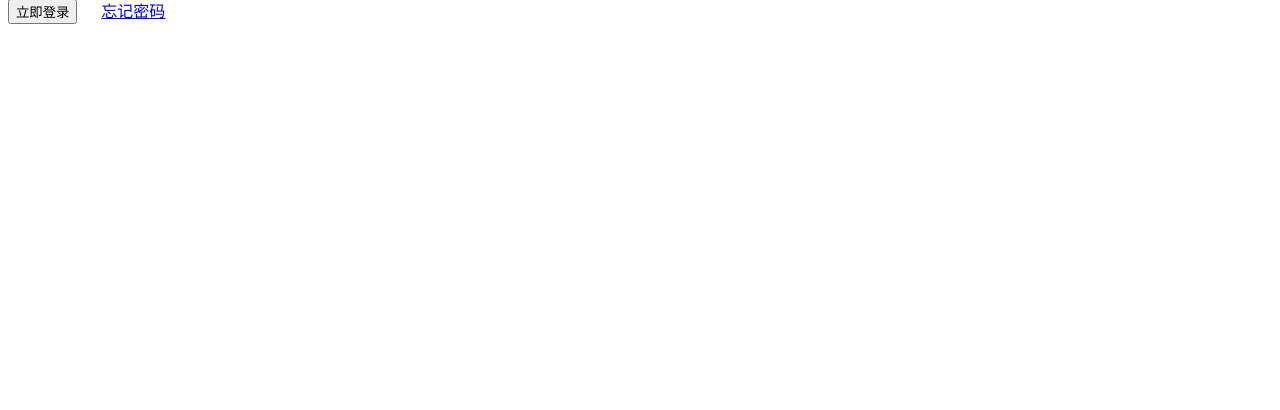
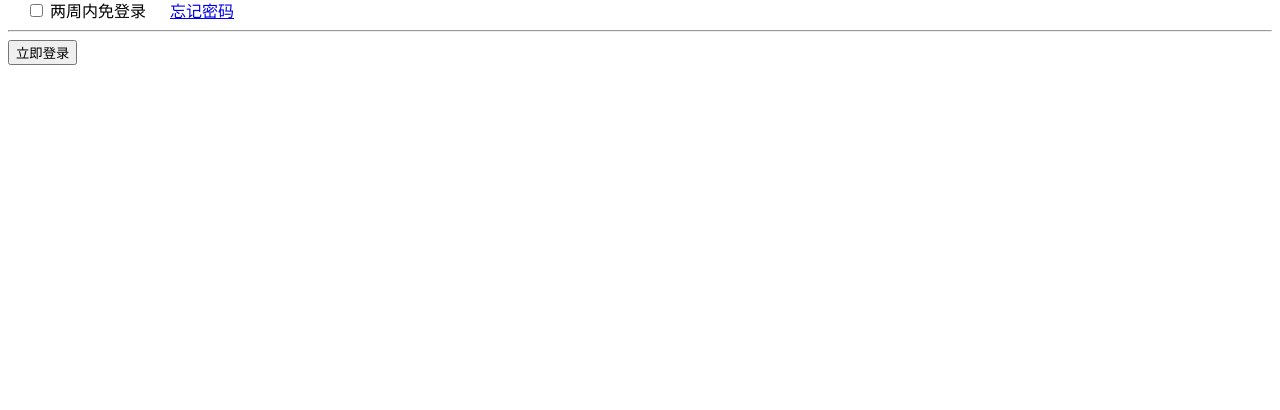
Before and after one commit to xuyanwei/authentication, a Django app: template djangotest/templates/myapp1/signin.html in a window 1280 px wide. Shown: the part 390-800 px from the top of the page. Run offline with Django 3.2, Linux system fonts and the light colour scheme; the template is opened without the code that fills it, so the values that code supplies are empty; parts of the project's set-up code (start-up, migrations or seed data) failed here and were passed over.

Commit message:
add login expiring

```diff
--- a/djangotest/myapp1/views.py
+++ b/djangotest/myapp1/views.py
@@ -55,8 +55,12 @@ def sign_in(request):
         username = request.POST.get('accName', '')
         password = request.POST.get('accPassWord', '')
         confirm = request.POST.get('accConfirm', '')
+        accLogin = request.POST.get('accLogin', '')
         if captcha:
             if captcha.check(confirm):
+                if accLogin:
+                    if request.session:
+                        request.session.set_expiry(60*60*24*14)
                 user = authenticate(username=username, password=password)
                 if user is not None:
                     user_login(request, user)
--- a/djangotest/settings.py
+++ b/djangotest/settings.py
@@ -137,3 +137,5 @@ EMAIL_HOST = 'smtp.exmail.qq.com'
 EMAIL_PORT = 465
 EMAIL_HOST_USER = 'xuyanwei@moyunsec.com'
 EMAIL_HOST_PASSWORD = 'kgz2EpJBFUJSw9P2'
+
+SESSION_COOKIE_AGE=60*10
--- a/djangotest/templates/myapp1/signin.html
+++ b/djangotest/templates/myapp1/signin.html
@@ -31,7 +31,11 @@
                 </li>
             </ul>
             <div class="sub">
-                <input type="submit" value="立即登录" />&nbsp;<a href="find" style="margin-left:20px">忘记密码</a>
+                <span style="margin-left:18px"><input id="un-login" type="checkbox" name="accLogin"></span>
+                <label for="un-login">两周内免登录</label>
+                <a href="find" style="margin-left:20px">忘记密码</a>
+                <hr />
+                <input type="submit" value="立即登录" />&nbsp;
             </div>
         </form>
     </div>
```
